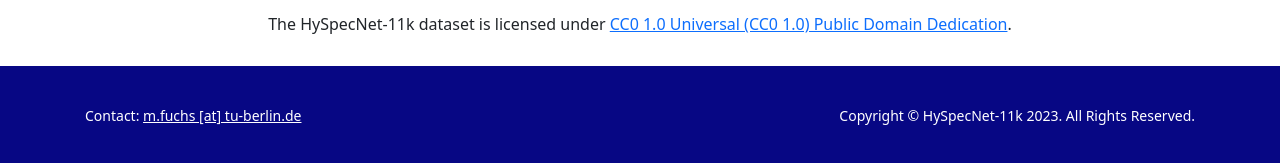
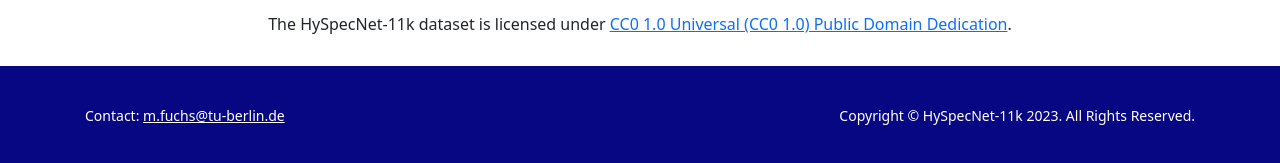
Before and after one commit to rsim-tu-berlin/hyspecnet.rsim.berlin, a Jekyll site: the page built from index.md, in a window 1280 px wide. Shown: the part 2084-2247 px from the top of the page. Built offline with Jekyll 4.4.1, drawn with Linux system fonts in a browser that asks for light colours.

```diff
--- a/_data/config.yaml
+++ b/_data/config.yaml
@@ -1,6 +1,6 @@
 name: HySpecNet-11k
 title: A Large-Scale Hyperspectral Benchmark Dataset
-email: m.fuchs [at] tu-berlin.de
+email: m.fuchs@tu-berlin.de
 
 menu:
   - title: About
```
